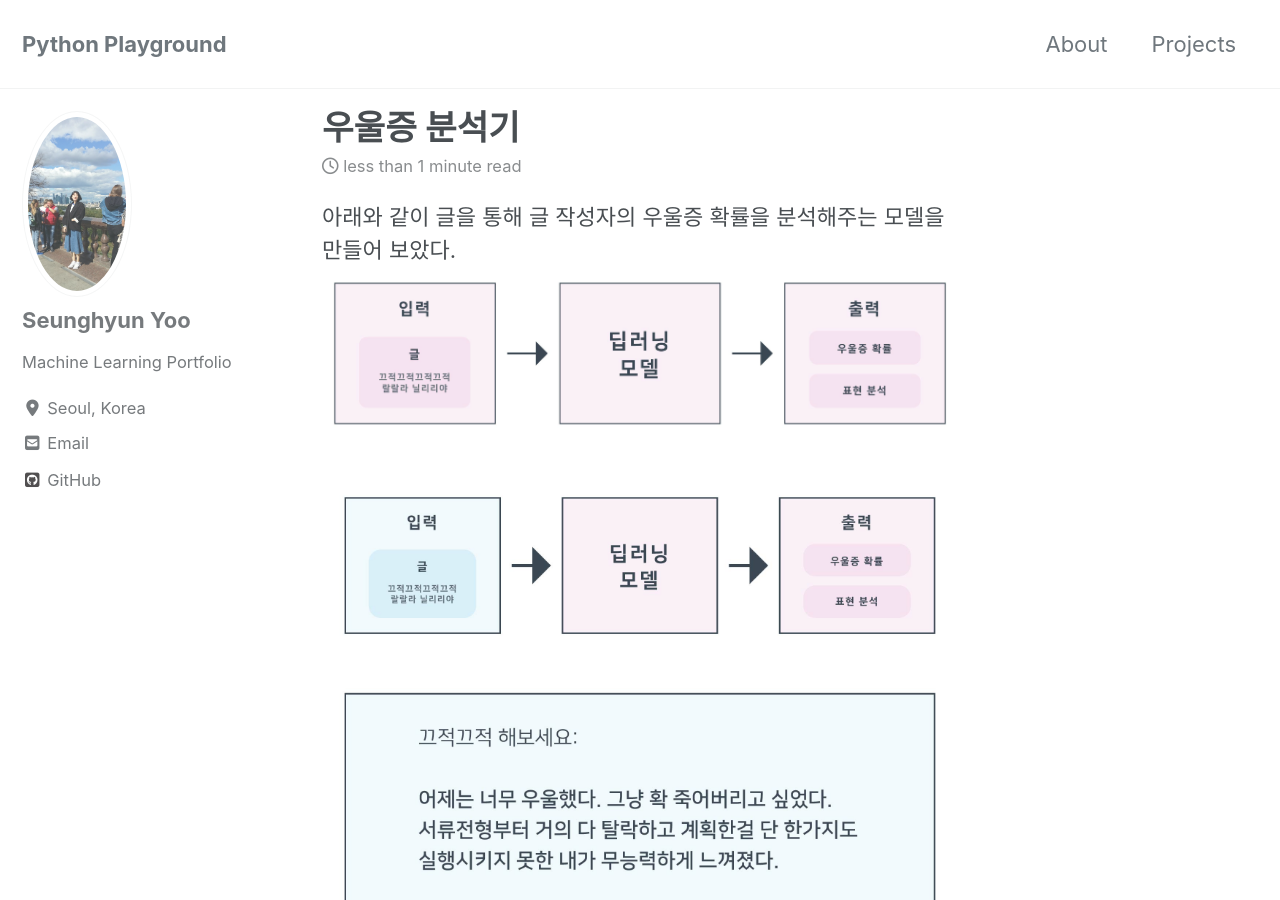
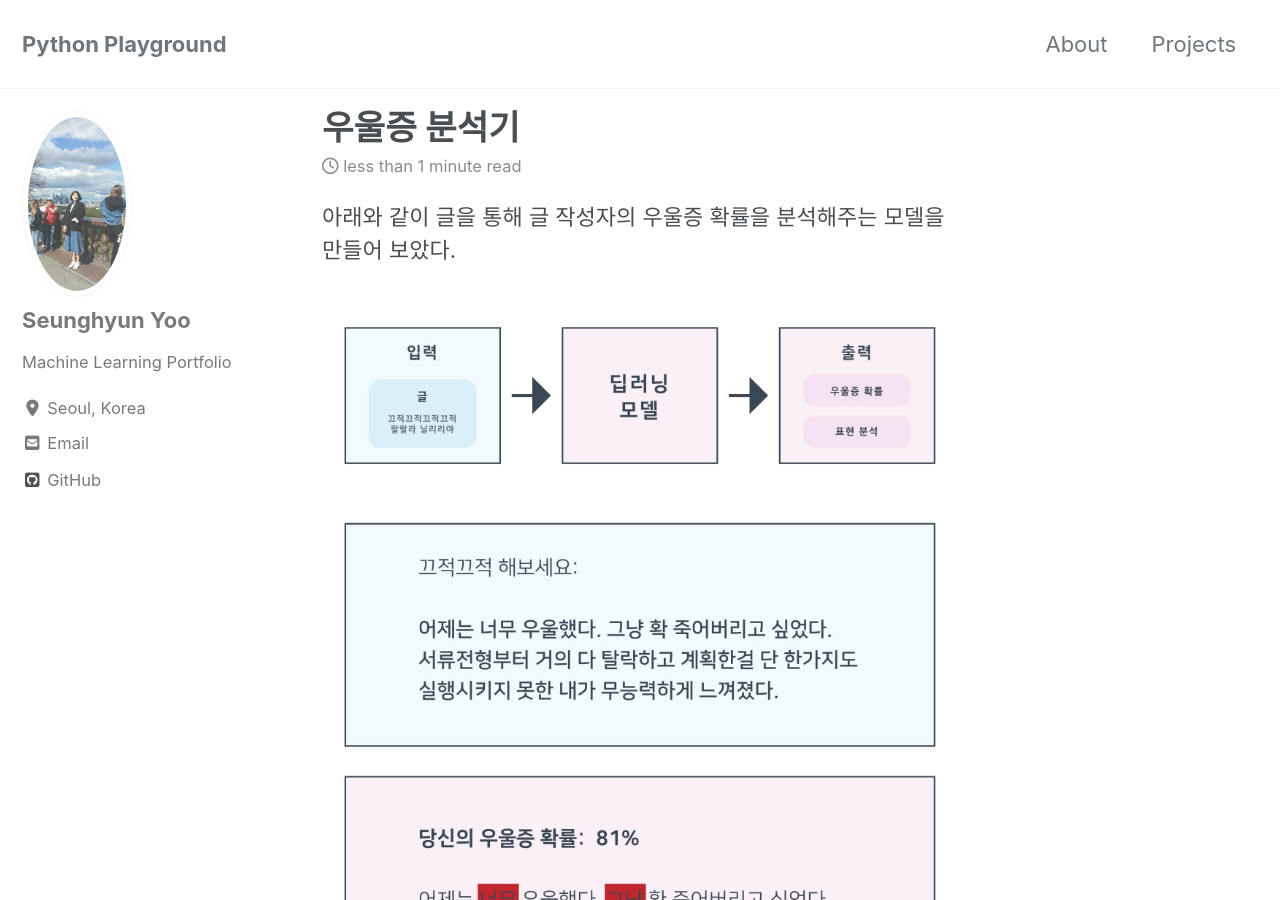
Before and after one commit to shyoo90/shyoo90.github.io, a Jekyll site: the page built from _posts/2019-10-30-prediction.md, in a window 1280 px wide and 900 px high. Built offline with Jekyll 4.4.1, drawn with Linux system fonts in a browser that asks for light colours; cached includes are drawn as plain includes; nearby versions of some CDN libraries.

Commit message:
Update 2019-10-30-prediction.md

```diff
--- a/_posts/2019-10-30-prediction.md
+++ b/_posts/2019-10-30-prediction.md
@@ -5,7 +5,6 @@
 excerpt: "Machine Learning, RNN, Data Science"
 ---
 아래와 같이 글을 통해 글 작성자의 우울증 확률을 분석해주는 모델을 만들어 보았다.
-<img src="{{ site.url }}{{ site.baseurl }}/images/depression/1.jpg" alt="linearly separable data">
 <img src="{{ site.url }}{{ site.baseurl }}/images/depression/12.jpg" alt="linearly separable data">
 ## [데이터 수집](https://shyoo90.github.io/crawling/)
 
```
